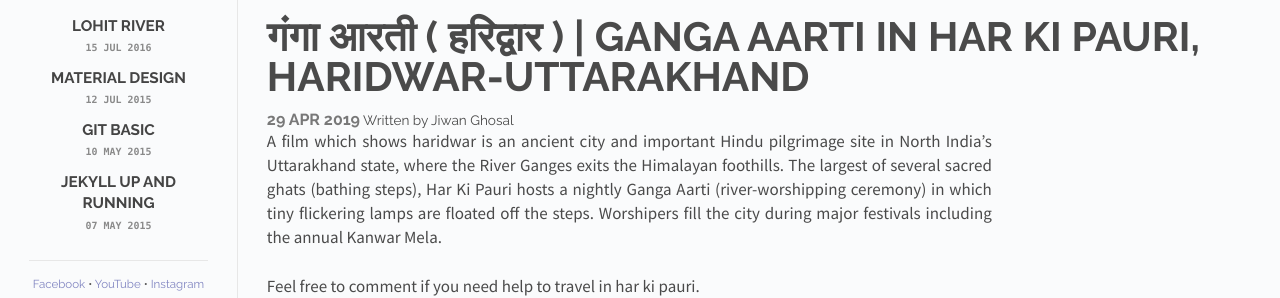
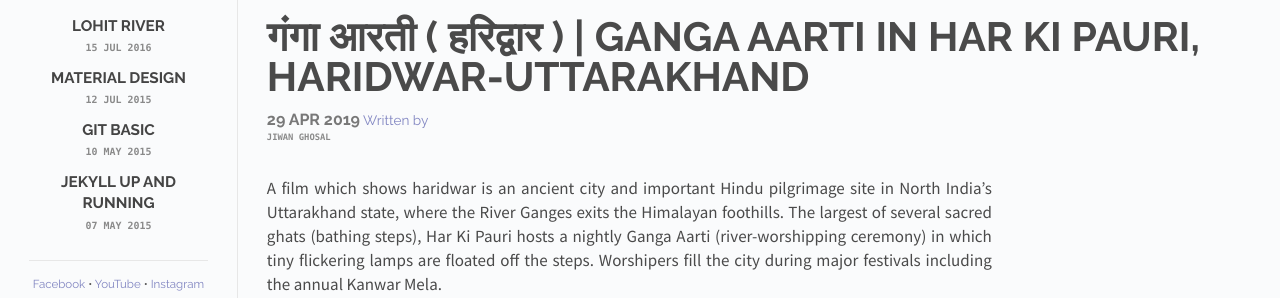
Before and after one commit to heartstchr/Blog, a Jekyll site: the page built from index.html, in a window 1280 px wide, cut to the strip 328-626 px from the top of the page. Built offline with Jekyll 4.4.1, drawn with Linux system fonts in a browser that asks for light colours; Markdown is read by kramdown in place of the engine named in the settings.

Commit message:
post format change

```diff
--- a/_config.yml
+++ b/_config.yml
@@ -16,6 +16,3 @@ jiwan_ghosal:
     name: Jiwan Ghosal
     email: jiwan.cse@gmail.com
     web: https://heartstchr.github.io/
-elaine_osbourn:
-    name: Elaine Osbourn
-    web: https://www.twitter.com/kittylainey
--- a/_includes/post.html
+++ b/_includes/post.html
@@ -16,7 +16,9 @@
       {% assign author = site[page.author] %}
       {% if author %}
         <span>
-          Written by {{ author.name }}
+          <a href="{{ author.web }}">
+            Written by <span class="post-date">{{ author.name }}</span>
+          </a>
         </span>
       {% else %}
         <span>
--- a/assets/css/main.css
+++ b/assets/css/main.css
@@ -149,6 +149,7 @@ a:hover {
   line-height: 24px;
   max-width: 725px;
   clear: both;
+  padding-top: 30px;
 }
 
 .comments {
```
